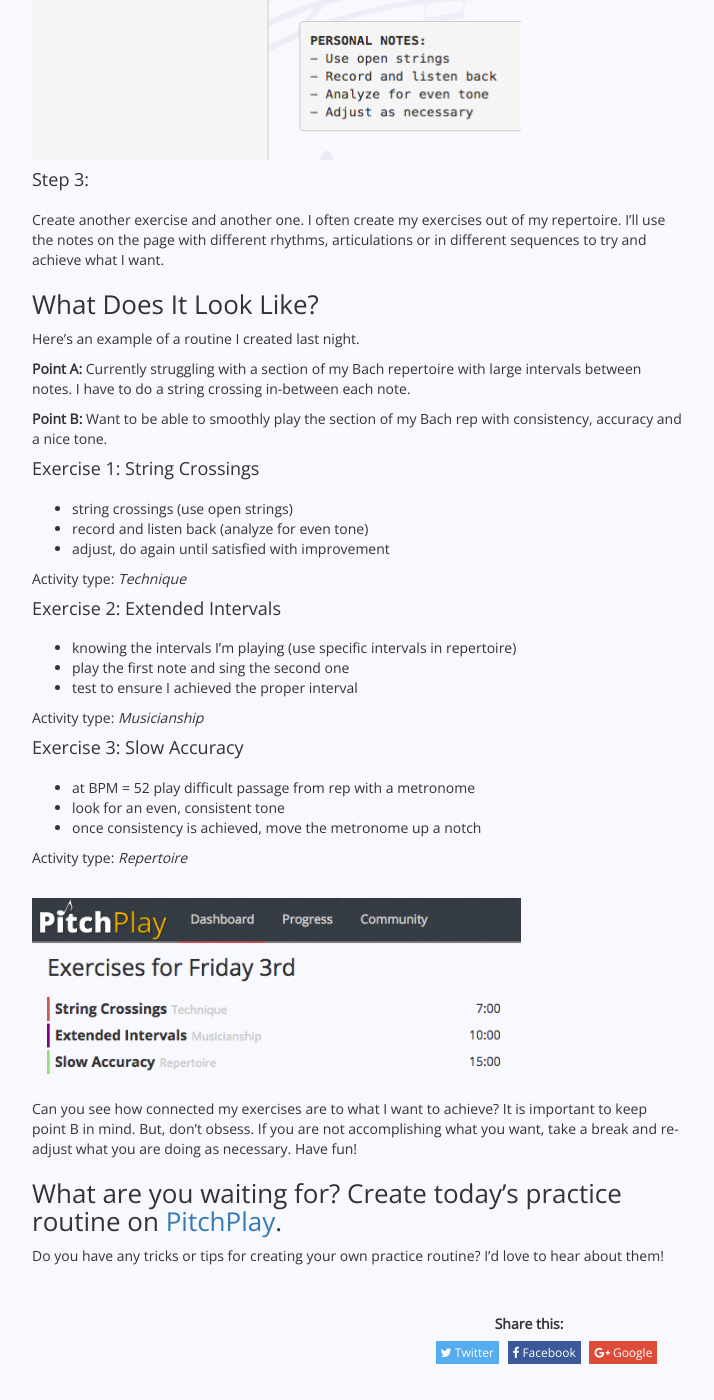
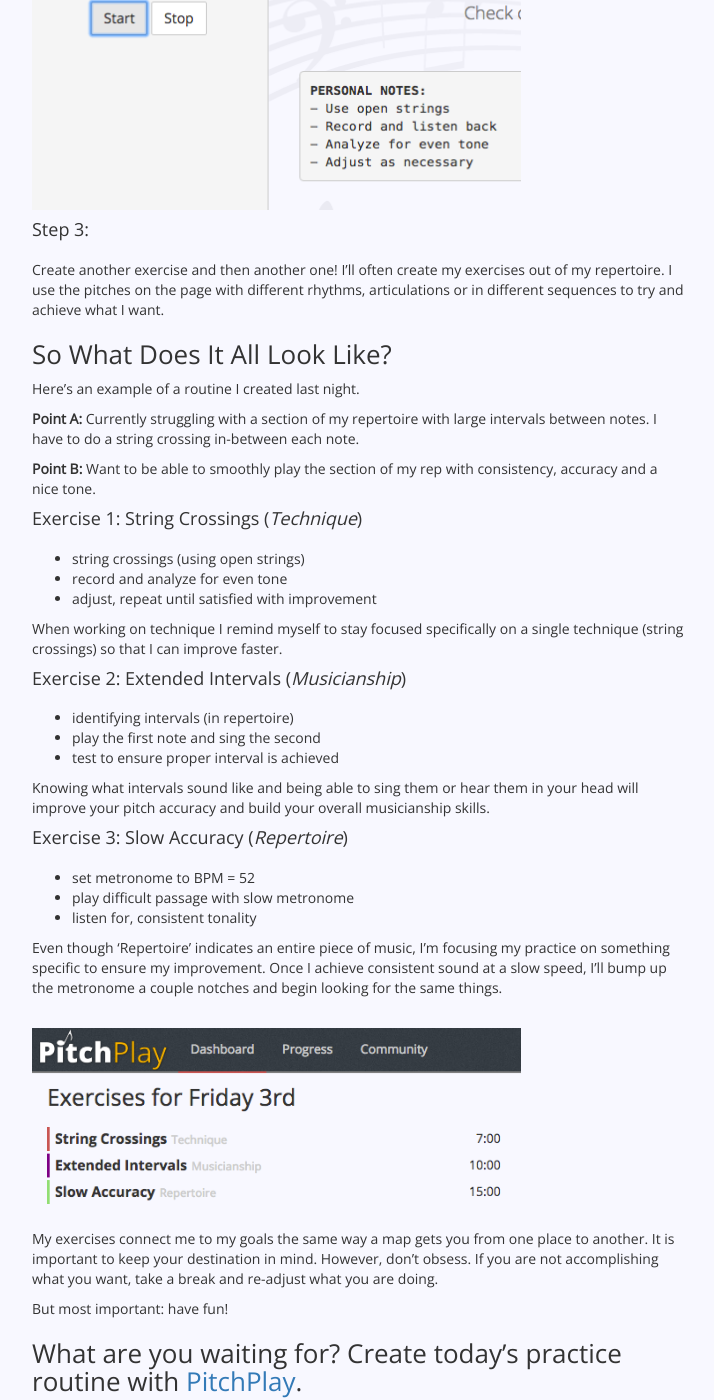
Before and after one commit to pitchplay/blog-content, a Jekyll site: the page built from _posts/2016-06-01-how-to-create-my-routine.md, in a window 1280 px wide and 1400 px high, scrolled down 1687 px. Shown: the whole window, without its empty margins (111-825 px from the left). Built offline with Jekyll 4.4.1, drawn with Linux system fonts in a browser that asks for light colours; nearby versions of some CDN libraries; a script that is not in the unit is left out; comment, search, counter and statistics services are not loaded; some of the changed text lies outside the part shown.

Commit message:
more edits

```diff
--- a/_posts/2016-06-01-how-to-create-my-routine.md
+++ b/_posts/2016-06-01-how-to-create-my-routine.md
@@ -5,20 +5,21 @@ author: "Hayley MacLeod"
 categories: pitchplay
 ---
 
-
-Have you ever used a map to get to your destination? Creating a practice routine is like being guided by a map. You begin by determining where you are (point A) and then, discover where you want to get to (point B). Knowing point A and B each time you begin creating a routine prevents you from getting lost along the way.
+Any lost traveller loves a good map. Creating a practice routine is like being guided by a good map through a foreign city. You begin by determining where you are (point A) and then, discover where you want to get to (point B). However, we aren't all cartographers. It's just as easy to get lost planning a practice as it is to get lost when following a map. Knowing the easiest way to get from point A to B will keep you on track.
 
 ![](/assets/img/2016-06-02/map.jpg){:width="75%"}
 
 ## Where Am I, Where Do I Want to Be?
 
-You know yourself better than anyone! Take a moment and think about where you are and where you would like to be. It is important to know both point A and B. Otherwise, your journey, your practice session, has little to no direction. This will prevent you from feeling like you are improving.
+You know yourself better than anyone! Take a moment and think about where you are and where you would like to be. It is important to know both 'point A' and 'B.' Otherwise, your journey, your practice session, has little to no direction. This will prevent you from feeling like you are improving.
 
 ## Variety is the Spice of ... My Routine
 
-You wouldn’t go to the gym and workout the exact same group of muscles every day would you? Practicing your instrument is no different. Doing bicep curls every day won’t get you the body of your dreams. Why would you expect working on one thing with music would make you into the musician you always wanted to be?
+Sometimes you want to take the scenic route. You get to the same destination but the route you take to get there is completely different. The same can be said about practicing your instrument. Working on the __same things__ day after day will not make you into the musician you always wanted to be.
 
-On [PitchPlay](https://pitchplay.io), we’ve listed five different activity types to help you be the most fit you’ve ever been. Covering every single activity type each time you practice is counter-productive and exhausting. Trying to include two or three activity types helps you achieve a full body workout. Read more about the different activity types [here](http://blog.pitchplay.io/pitchplay/planning-tracking-practice).
+On [PitchPlay](https://pitchplay.io) we've listed five activity types that will keep your time playing your instrument interesting. Remember, there's only so much you can get done in a practice session. Doing every type of activity can be counter-productive. Trying to include two or three activity types helps you remain engaged.
+
+Read more about the different activity types [here](http://blog.pitchplay.io/pitchplay/planning-tracking-practice).
 
 
 #### *Try this 3-step process to build your practice routine today.*
@@ -29,13 +30,13 @@ Make time. You can not practice without setting aside some time specifically tar
 
 #### Step 2:
 
-Getting to ‘point B’ is your target while practicing and the routine you build will help you get there. Create your own exercises. The options are endless and there are only two things to keep in mind:
+Getting to 'point B' is your target while practicing and the routine you build will help you get there. Create your own exercises. The options are endless and there are only two things to keep in mind:
 
-1) Will this move me towards point B?
+1) Will this move me towards 'point B?'
 
-2) What sort of activity type can this exercise be classified as?
+2) What type of activity is this?
 
-Creating your own exercises allows you to apply your own creativity. This kind of creativity moves you closer to your own unique voice. By always doing someone else’s exercises, you are moving in someone else's direction.
+Get creative! Create your own exercises. This moves you closer to finding your own unique voice. By always doing someone else’s exercises, you are moving in someone else's direction, taking the beaten path.
 
 Sometimes it helps to draw ideas from other people but creating your own exercises will take you to where you want to go. On [PitchPlay](https://pitchplay.io) you can write yourself a reminder as to how the exercise relates to getting you to where you want to be. Seeing notes in your practice canvas works to keep you on track and helps you avoid mindless practicing.
 
@@ -43,42 +44,44 @@ Sometimes it helps to draw ideas from other people but creating your own exercis
 
 #### Step 3:
 
-Create another exercise and another one. I often create my exercises out of my repertoire. I’ll use the notes on the page with different rhythms, articulations or in different sequences to try and achieve what I want.
+Create another exercise and then another one! I'll often create my exercises out of my repertoire. I use the pitches on the page with different rhythms, articulations or in different sequences to try and achieve what I want.
 
-## What Does It Look Like?
+## So What Does It All Look Like?
 
 Here's an example of a routine I created last night.
 
-__Point A:__ Currently struggling with a section of my Bach repertoire with large intervals between notes. I have to do a string crossing in-between each note.
+__Point A:__ Currently struggling with a section of my repertoire with large intervals between notes. I have to do a string crossing in-between each note.
 
-__Point B:__ Want to be able to smoothly play the section of my Bach rep with consistency, accuracy and a nice tone.
+__Point B:__ Want to be able to smoothly play the section of my rep with consistency, accuracy and a nice tone.
 
-#### Exercise 1: String Crossings
-- string crossings (use open strings)
-- record and listen back (analyze for even tone)
-- adjust, do again until satisfied with improvement
+#### Exercise 1: String Crossings (*Technique*)
+- string crossings (using open strings)
+- record and analyze for even tone
+- adjust, repeat until satisfied with improvement
 
-Activity type: *Technique*
+When working on technique I remind myself to stay focused specifically on a single technique (string crossings) so that I can improve faster.
 
-#### Exercise 2: Extended Intervals
-- knowing the intervals I'm playing (use specific intervals in repertoire)
-- play the first note and sing the second one
-- test to ensure I achieved the proper interval
+#### Exercise 2: Extended Intervals (*Musicianship*)
+- identifying intervals (in repertoire)
+- play the first note and sing the second
+- test to ensure proper interval is achieved
 
-Activity type: *Musicianship*
+Knowing what intervals sound like and being able to sing them or hear them in your head will improve your pitch accuracy and build your overall musicianship skills.
 
-#### Exercise 3: Slow Accuracy
-- at BPM = 52 play difficult passage from rep with a metronome
-- look for an even, consistent tone
-- once consistency is achieved, move the metronome up a notch
+#### Exercise 3: Slow Accuracy (*Repertoire*)
+- set metronome to BPM = 52
+- play difficult passage with slow metronome
+- listen for, consistent tonality
 
-Activity type: *Repertoire*
+Even though 'Repertoire' indicates an entire piece of music, I'm focusing my practice on something specific to ensure my improvement. Once I achieve consistent sound at a slow speed, I'll bump up the metronome a couple notches and begin looking for the same things.
 
 ![](/assets/img/2016-06-02/dashboard.png){:width="75%"}
 
-Can you see how connected my exercises are to what I want to achieve? It is important to keep point B in mind. But, don't obsess. If you are not accomplishing what you want, take a break and re-adjust what you are doing as necessary. Have fun!
+My exercises connect me to my goals the same way a map gets you from one place to another. It is important to keep your destination in mind. However, don't obsess. If you are not accomplishing what you want, take a break and re-adjust what you are doing.
 
+But most important: have fun!
 
-What are you waiting for? Create today’s practice routine on [PitchPlay](https://pitchplay.io).
+What are you waiting for? Create today’s practice routine with [PitchPlay](https://pitchplay.io).
 ---
-Do you have any tricks or tips for creating your own practice routine? I'd love to hear about them!
+
+Do you have any tricks or tips for creating your own practice routine? Share them with us!
```
